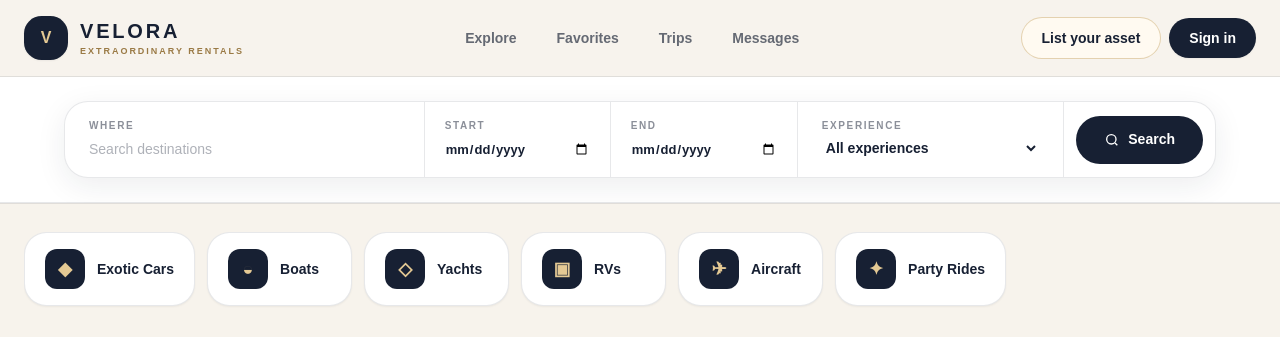
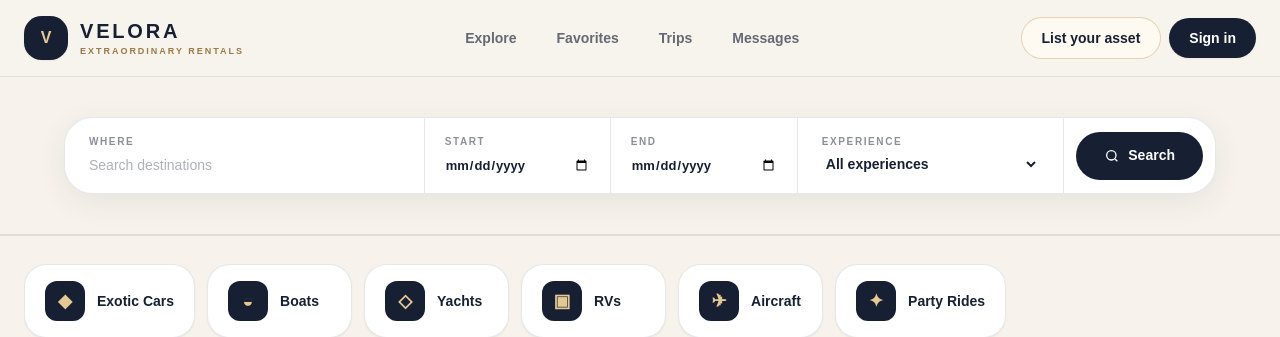
Before and after one commit to stacknaya/velora-marketplace, a Next.js app: page / in a window 1280 px wide. Shown: the top 337 px of the page. Built offline with nearby package versions, Linux system fonts and the light colour scheme; no server answers; the database is empty.

Commit message:
Refine homepage search layout

```diff
--- a/app/page.tsx
+++ b/app/page.tsx
@@ -24,11 +24,11 @@ export default async function Home() {
 
       <main className="min-h-screen bg-[#f7f3ec] text-[#172033]">
         {/* SEARCH */}
-        <section className="border-b border-[#172033]/10 bg-white px-4 py-6 md:px-6">
+        <section className="border-b border-[#172033]/10 bg-[#f7f3ec] px-4 py-8 md:px-6 md:py-10">
           <div className="mx-auto max-w-6xl">
             <form
               action="/explore"
-              className="grid overflow-hidden rounded-[24px] border border-[#172033]/10 bg-white shadow-[0_8px_30px_rgba(23,32,51,0.08)] md:grid-cols-[1.35fr_1.4fr_1fr_auto]"
+              className="grid overflow-hidden rounded-[28px] border border-[#172033]/10 bg-white shadow-[0_8px_30px_rgba(23,32,51,0.08)] md:grid-cols-[1.35fr_1.4fr_1fr_auto]"
             >
               {/* WHERE */}
               <label className="group border-b border-[#172033]/10 px-6 py-4 transition hover:bg-[#f7f3ec] md:border-b-0 md:border-r">
```
